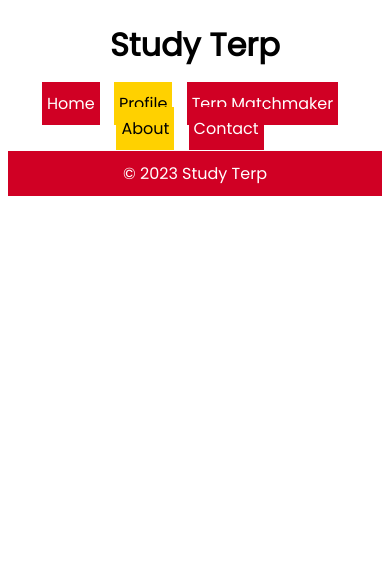
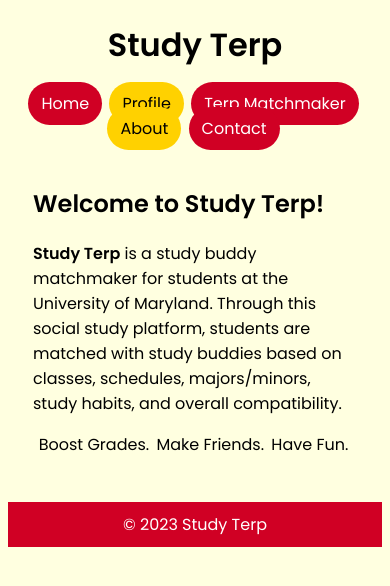
Before and after one commit to IreneL7/StudyTerp, a plain HTML site: page index.html in a window 390 px wide. Drawn offline with Linux system fonts and the light colour scheme.

Commit message:
Added more HTML/CSS

```diff
--- a/index.html
+++ b/index.html
@@ -5,7 +5,7 @@
     <link rel="stylesheet" type="text/css" href="styles.css">
     <link rel="preconnect" href="https://fonts.googleapis.com">
     <link rel="preconnect" href="https://fonts.gstatic.com" crossorigin>
-    <link href="https://fonts.googleapis.com/css2?family=Poppins&display=swap" rel="stylesheet">
+    <link href="https://fonts.googleapis.com/css2?family=Poppins:wght@400;600&display=swap" rel="stylesheet">
 </head>
 <body>
     <header>
@@ -20,8 +20,19 @@
             <li><a class="umd-primary-color" href="#">Contact</a></li>
         </ul>
     </nav>
-    <main>
-
+    <main class="main-content">
+        <h2>Welcome to Study Terp!</h2>
+        <p>
+            <b>Study Terp</b> is a study buddy matchmaker for students at the University of Maryland. Through this social
+            study platform, students are matched with study buddies based on classes, schedules, majors/minors, study habits,
+            and overall compatibility.
+        </p>
+        <!--<img src="image.jpg" alt="Description of the image">-->
+        <ul class="feature">
+            <li>Boost Grades.</li>
+            <li>Make Friends.</li>
+            <li>Have Fun.</li>
+        </ul>
     </main>
     <footer class="footer-section">
         <div class="copyright">
--- a/styles.css
+++ b/styles.css
@@ -1,5 +1,6 @@
 body {
     font-family: 'Poppins', sans-serif;
+    background-color: #FFFFE0;
 }
 
 /* University of Maryland Colors */
@@ -46,8 +47,12 @@ li {
 
 /* Main Content Styling */
 .main-content {
-    padding: 20px;
-    font-family: Arial, sans-serif;
+    padding: 25px;
+}
+
+.feature {
+    text-align: center;
+    font-weight: 500px;
 }
 
 /* Buttons */
@@ -69,7 +74,8 @@ li {
 a {
     color: #D00024;
     text-decoration: none;
-    padding: 10px 5px 10px 5px;
+    padding: 10px 13px 10px 13px;
+    border-radius: 25px;
 }
 
 a:hover {
@@ -85,5 +91,36 @@ a:hover {
 }
 
 .footer-section {
-    padding-top: 10px;
+    padding-top: 20px;
 }
+
+/* Responsive Styles */
+@media (max-width: 768px) {
+    /* Adjust styles for screens with a maximum width of 768px (e.g., tablets and smaller screens) */
+    .header {
+        padding: 10px;
+        font-size: 20px;
+    }
+
+    li {
+        margin-right: 5px;
+    }
+}
+
+@media (max-width: 480px) {
+    /* Adjust styles for screens with a maximum width of 480px (e.g., smartphones) */
+    .header {
+        padding: 5px;
+        font-size: 18px;
+    }
+
+    li {
+        margin-right: 3px;
+    }
+
+    .button {
+        padding: 5px 10px;
+        margin: 5px;
+        font-size: 14px;
+    }
+}
```
